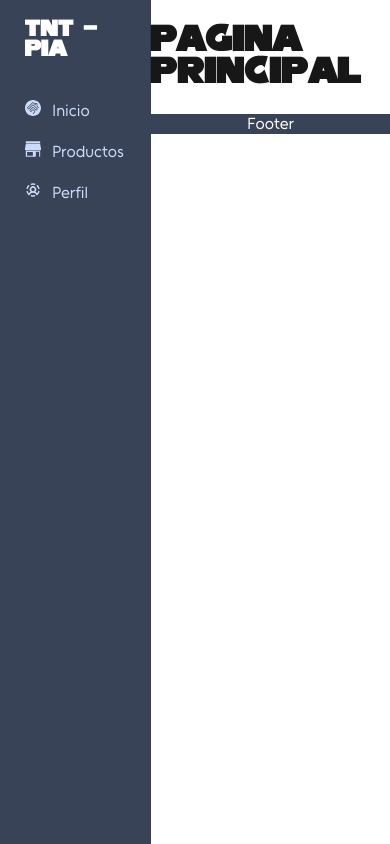
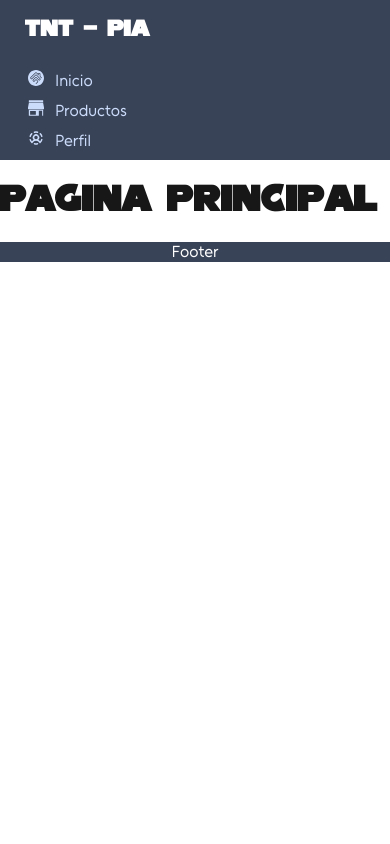
Before and after one commit to Chucho2020-dev/PIA-TNT, a Next.js app in the folder dapp/: page / in a window 390 px wide. Built offline with nearby package versions, Linux system fonts and the light colour scheme.

Commit message:
Decimaseptima parte del proyecto - Resoluciones responsivas 1

```diff
--- a/dapp/components/Menu.jsx
+++ b/dapp/components/Menu.jsx
@@ -6,20 +6,20 @@ import { PiUserCircleDashedBold } from "react-icons/pi";
 
 const Menu = () => {
     return (
-        <nav>
+        <nav className={styles.nav}>
             <ul className={styles.menu}>
                 <li>
-                    <Link href="/">
+                    <Link href="/" className={styles.Link}>
                     <SiHomebridge className={styles.icon} /> Inicio
                     </Link>
                 </li>
                 <li>
-                    <Link href="/products">
+                    <Link href="/products" className={styles.Link}>
                     <SiHomeassistantcommunitystore className={styles.icon} /> Productos
                     </Link>
                 </li>
                 <li>
-                    <Link href="/profile">
+                    <Link href="/profile" className={styles.Link}>
                     <PiUserCircleDashedBold className={styles.icon} /> Perfil
                     </Link>
                 </li>
--- a/dapp/src/app/globals.css
+++ b/dapp/src/app/globals.css
@@ -3,8 +3,9 @@
   --foreground: #171717;
   --primary-color: #394357;
   --secondary-color: #86373e;
-  --third-color: #aac7d8;
+  --third-color: #4bd5e9;
   --fourth-color: #cbdbfa;
+  --fifth-color: #ffffff;
   --text-font: Unageo;
   --title-font: NiseSegaSonic;
 }
--- a/dapp/styles/Header.module.css
+++ b/dapp/styles/Header.module.css
@@ -1,5 +1,5 @@
 .header {
-    width: 230px;
+    min-width: 220px;
     height: 100vh;
     display: flex;
     gap: 30px;
@@ -8,7 +8,6 @@
     align-items: flex-start;
     background-color: var(--primary-color);
     color: white;
-    padding-right: 25px;
 }
 
 .logo {
@@ -16,3 +15,10 @@
     margin-left: 25px;
     font-size: 20px;
 }
+
+@media(max-width: 1100px) {
+    .header{
+        width: 100vw;
+        height: auto;
+    }
+}
--- a/dapp/styles/Layout.module.css
+++ b/dapp/styles/Layout.module.css
@@ -18,3 +18,9 @@
 .mainSection > * {
     margin-top: 25px;
 }
+
+@media(max-width: 1100px) {
+    .mainContainer{
+        flex-direction: column;
+    }
+}
--- a/dapp/styles/Menu.module.css
+++ b/dapp/styles/Menu.module.css
@@ -1,18 +1,36 @@
+.nav {
+    margin-left: 0;
+    width: 100%;
+}
+
 .menu {
     list-style-type: none;
     display: flex;
     flex-direction: column;
+    margin-left: 0;
+    padding-left: 0;
+    padding-right: 0;
+    margin-right: 0;
+    width: 100%;
 }
 
 .menu li {
-    margin-left: 25px;
-    padding-top: 10px;
-    padding-bottom: 10px;
+    height: 30px;
     color: var(--fourth-color);
+    width: 100%;
 }
 
-.main li Link:hover {
-    color: var(--third-color)
+.Link {
+    margin-top: 15px;
+    margin-bottom: 15px;
+    padding-left: 25px;
+    height: 100%;
+    border-left: 3px solid var(--primary-color);
+}
+
+.Link:hover {
+    color: var(--fifth-color);
+    border-left: 3px solid var(--third-color);
 }
 
 .icon {
```
Also changed, not shown: 1 other file (tests, documents, lock files or other folders).
